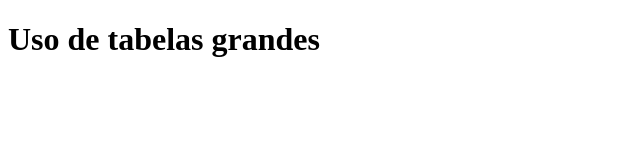
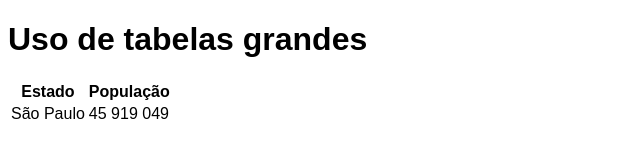
Before and after one commit to wesley-pinheiro-dev/Estudo-de-Tabelas, a plain HTML site: page tabela002/tabela002.html in a window 1280 px wide. Shown: the whole page, without its empty margins (0-640 px from the left). Drawn offline with Linux system fonts and the light colour scheme.

Commit message:
Colocado dados nas tabelas

```diff
--- a/tabela002/tabela002.html
+++ b/tabela002/tabela002.html
@@ -4,6 +4,11 @@
     <meta charset="UTF-8">
     <meta name="viewport" content="width=device-width, initial-scale=1.0">
     <title>Tabelas</title>
+    <style>
+        body{
+            font-family: Arial, Helvetica, sans-serif;
+        }
+    </style>
 </head>
 <body>
     <h1>Uso de tabelas grandes</h1>
@@ -20,10 +25,16 @@
     -->
     <table>
         <thead>
-
+            <tr>
+                <th>Estado</th>
+                <th>População</th>
+            </tr>
         </thead>
         <tbody>
-
+            <tr>
+                <td>São Paulo</td>
+                <td>45 919 049</td>
+            </tr>
         </tbody>
         <tfoot>
 
```
